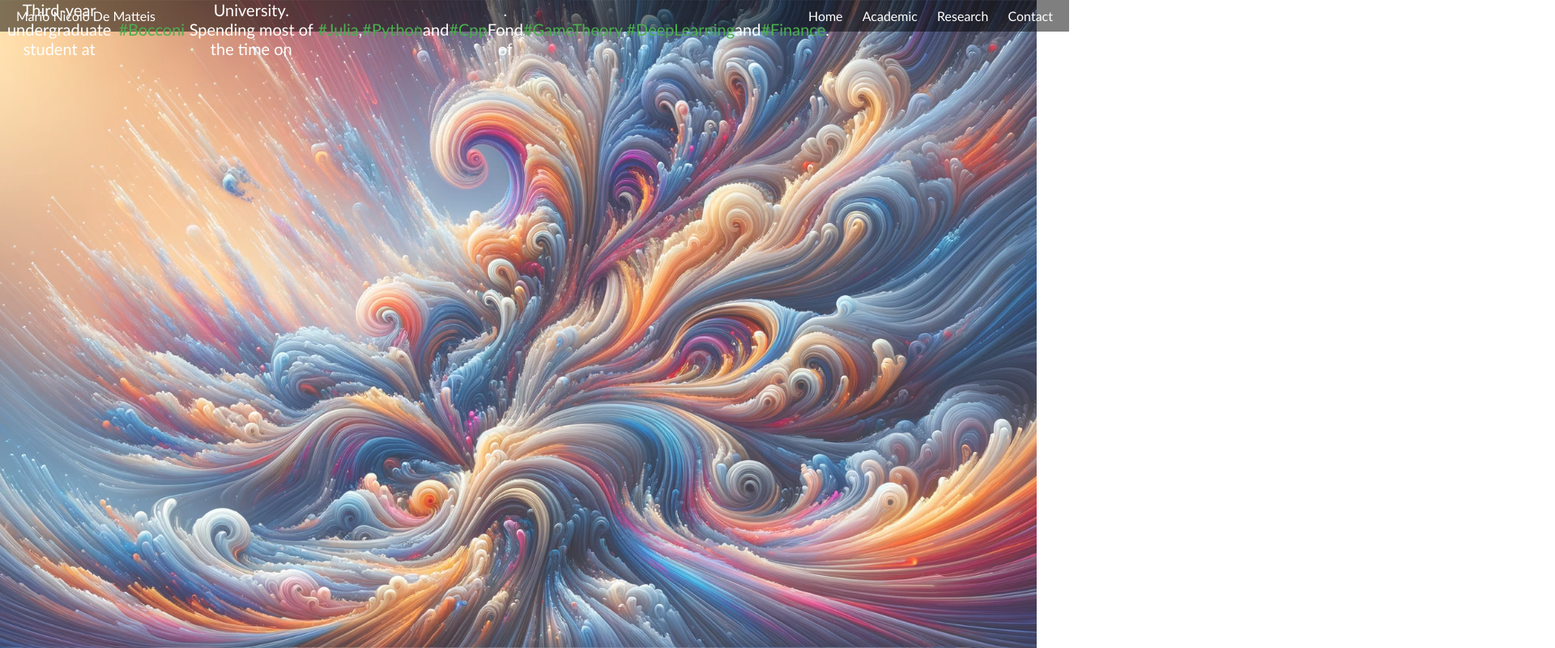
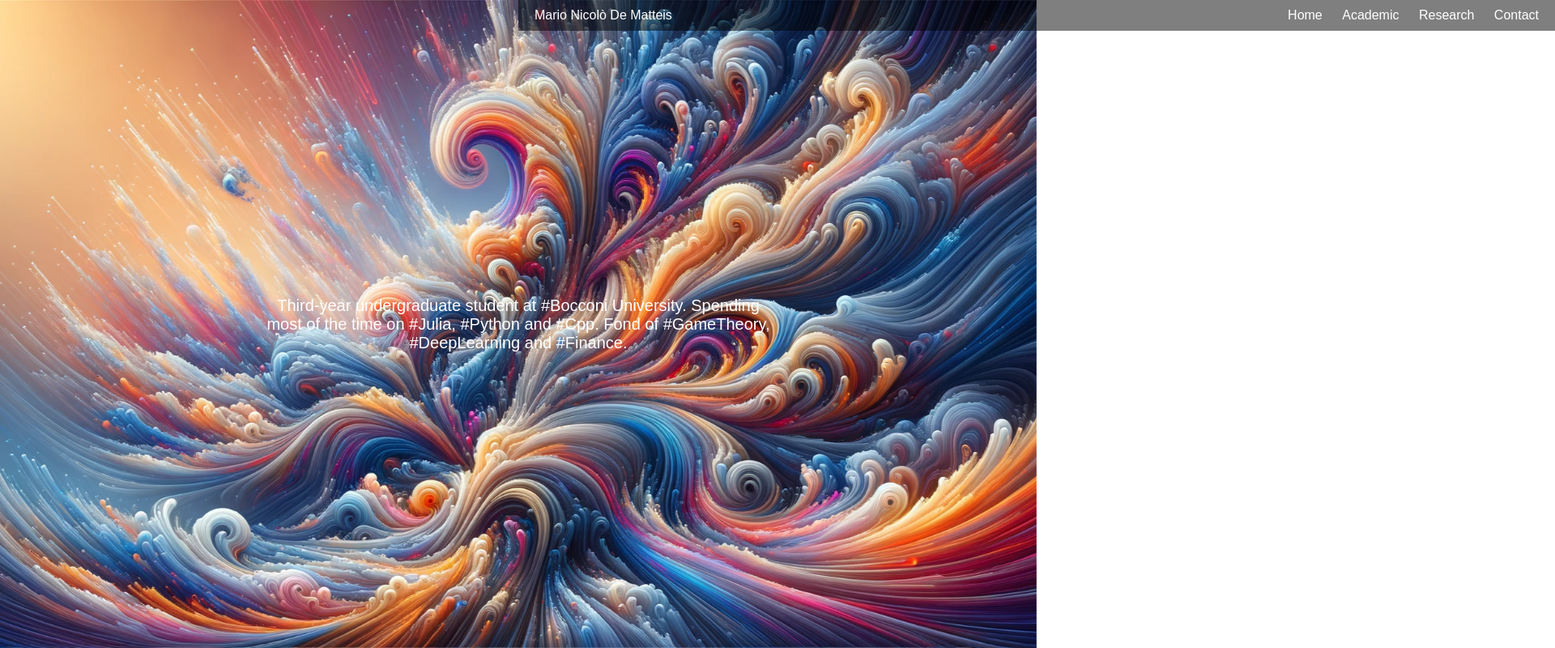
Before and after one commit to BopaxDev/BopaxDev.github.io, a plain HTML site: page index.html in a window 1280 px wide. Shown: the whole page at 81% size, 1920 px wide, since content can reach past the window. Drawn offline with Linux system fonts and the light colour scheme; a script that the page names is missing.

Commit message:
Update style

```diff
--- a/styles.css
+++ b/styles.css
@@ -2,33 +2,53 @@ body, html {
     margin: 0;
     padding: 0;
     height: 100%;
-    font-family: 'Calibri', 'Courier New', Courier, monospace;
+    width: 100%;
+    display: flex;
+    flex-direction: column; /* Ensures elements stack vertically */
+    align-items: center; /* Centers content horizontally */
+    font-family: Arial, sans-serif; /* Sets a clean, modern font */
 }
 
 .background-image {
-    background-image: url('background.webp');
+    position: fixed;
+    top: 0;
+    left: 0;
     min-width: 100%;
     min-height: 100%;
-    opacity: 0.8;
+    background-image: url('background.webp'); /* Ensure this points to your actual background image */
     background-position: center;
     background-repeat: no-repeat;
     background-size: cover;
-    z-index: -1;
-    position: fixed;
+    z-index: -1; /* Keeps the background behind other content */
 }
 
 .menu-bar {
     display: flex;
     justify-content: space-between;
     align-items: center;
-    position: fixed;
     width: 100%;
-    background: rgba(0, 0, 0, 0.5);
+    background: rgba(0, 0, 0, 0.5); /* Semi-transparent background */
     color: white;
     padding: 10px 20px;
+    box-sizing: border-box;
+    position: absolute;
+    top: 0;
+    z-index: 1; /* Ensures the menu bar is above the background */
 }
 
-.name, .navigation a {
+.centered-text {
+    position: absolute;
+    top: 50%; /* Centers vertically */
+    left: 50%;
+    transform: translate(-50%, -50%); /* Ensures centering is accurate */
+    color: white;
+    text-align: center;
+    font-size: 20px;
+    max-width: 80%;
+    z-index: 2; /* Ensures text is above the background */
+}
+
+.name, .navigation a, .centered-text .hashtag {
     color: white;
     text-decoration: none;
 }
@@ -37,22 +57,15 @@ body, html {
     margin-left: 20px;
 }
 
-.navigation a:hover {
-    color: #ccc;
+.name, .navigation a, .centered-text .hashtag {
+    color: white;
+    text-decoration: none;
 }
 
-.centered-text {
-    position: relative;
-    color: white;
-    font-size: 20px;
-    max-width: 80%;
-    z-index: 1;
-    display: flex;
-    align-items: center; /* Centers content vertically */
-    justify-content: center; /* Centers content horizontally */
-    text-align: center;
+.navigation a {
+    margin-left: 20px;
 }
 
-.hashtag {
-    color: #4CAF50;
+.navigation a:hover, .centered-text .hashtag:hover {
+    color: #ccc; /* Adds a hover effect */
 }
```
